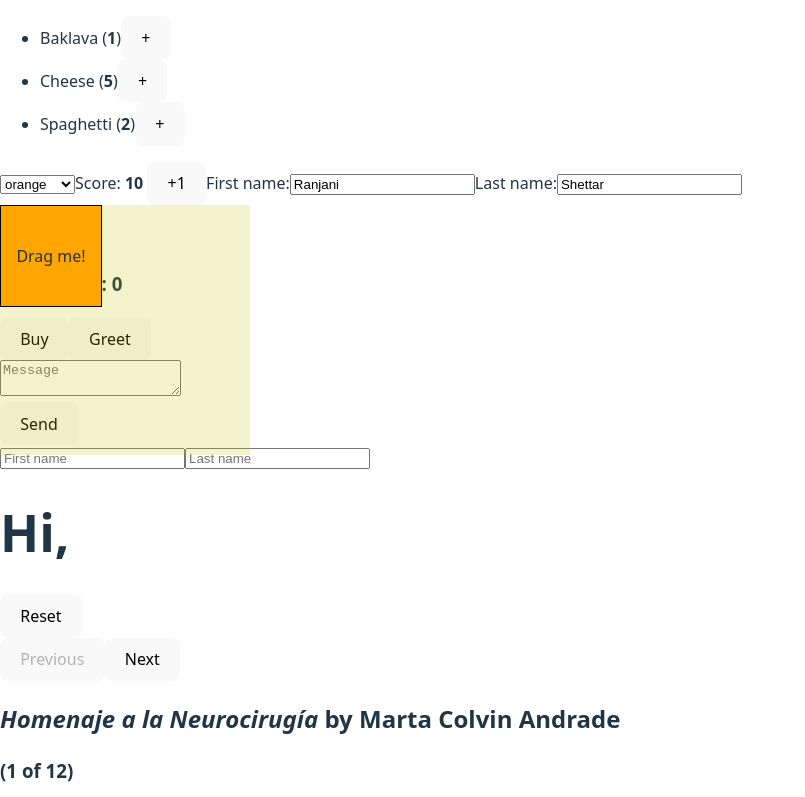
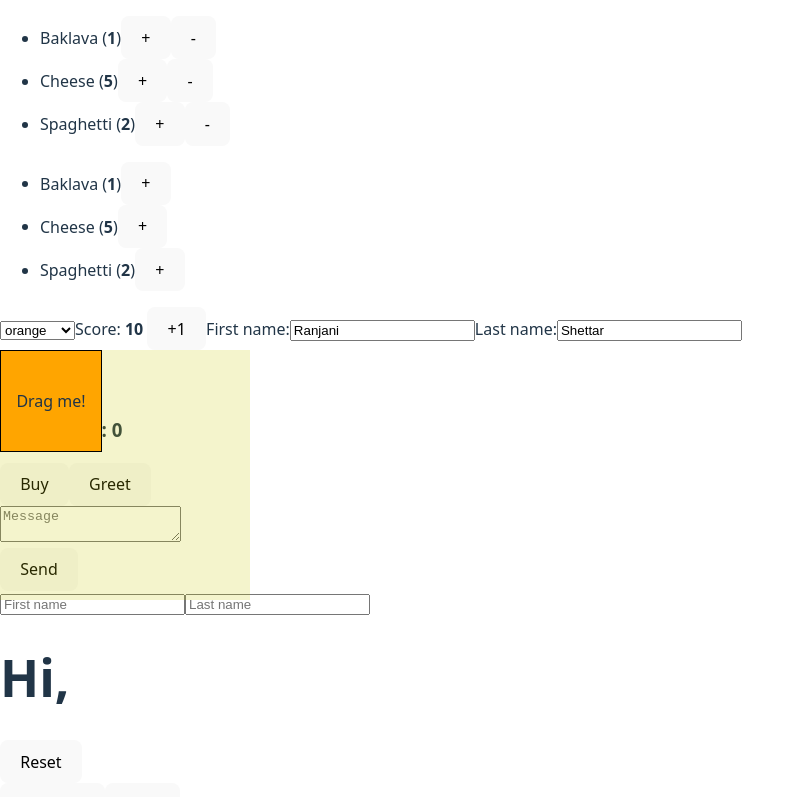
Before and after one commit to eirosiuss/30-Days-of-Javascript, a React (Vite) app in the folder passing-props-to-component/: page / in a window 1280 px wide. Shown: the top 797 px of the page, without its empty margins (0-805 px from the left). Built offline with nearby package versions, Linux system fonts and the light colour scheme.

Commit message:
Remove an item from the shopping cart

```diff
--- a/passing-props-to-component/src/App.jsx
+++ b/passing-props-to-component/src/App.jsx
@@ -16,7 +16,7 @@
 import Scoreboard from './Scoreboard.jsx'
 import Canvas from './Canvas.jsx'
 import ShoppingCart from './ShoppingCart.jsx'
-
+import ShoppingCartTwo from './ShoppingCartTwo.jsx'
 function getImageUrl(imageId, size = "s") {
   return "https://i.imgur.com/" + imageId + size + ".jpg";
 }
@@ -105,6 +105,7 @@
 function App() {
   return (
     <>
+    <ShoppingCartTwo/>
     <ShoppingCart/>
     <Canvas/>
     <Scoreboard/>
--- /dev/null
+++ b/passing-props-to-component/src/ShoppingCartTwo.jsx
@@ -0,0 +1,97 @@
+import { useState } from "react";
+
+const initialProducts = [
+  {
+    id: 0,
+    name: "Baklava",
+    count: 1,
+  },
+  {
+    id: 1,
+    name: "Cheese",
+    count: 5,
+  },
+  {
+    id: 2,
+    name: "Spaghetti",
+    count: 2,
+  },
+];
+
+export default function ShoppingCart() {
+  const [products, setProducts] = useState(initialProducts);
+
+  function handleIncreaseClick(productId) {
+    setProducts(
+      products.map((product) => {
+        if (product.id === productId) {
+          return {
+            ...product,
+            count: product.count + 1,
+          };
+        } else {
+          return product;
+        }
+      })
+    );
+  }
+// mano variantas
+//   function handleDecreaseClick(productId) {
+//     setProducts(
+//       products
+//         .map((product) => {
+//           if (product.id === productId) {
+//             return {
+//               ...product,
+//               count: product.count - 1,
+//             };
+//           } else {
+//             return product;
+//           }
+//         })
+//         .filter((p) => p.count !== 0)
+//     );
+//   }
+
+// sukuriamas nextProducts masyvas (products kopija). Jei id lygus graziname ta pati objekta, tik su kitu count, jei id nelygus nepakitusi objekta. filter isfiltruoja count mazesnius nei 0. i setProducts idedame nextProducts
+function handleDecreaseClick(productId) {
+    let nextProducts = products.map(product => {
+      if (product.id === productId) {
+        return {
+          ...product,
+          count: product.count - 1
+        };
+      } else {
+        return product;
+      }
+    });
+    nextProducts = nextProducts.filter(p =>
+      p.count > 0
+    );
+    setProducts(nextProducts)
+  }
+
+  return (
+    <ul>
+      {products.map((product) => (
+        <li key={product.id}>
+          {product.name} (<b>{product.count}</b>)
+          <button
+            onClick={() => {
+              handleIncreaseClick(product.id);
+            }}
+          >
+            +
+          </button>
+          <button
+            onClick={() => {
+              handleDecreaseClick(product.id);
+            }}
+          >
+            -
+          </button>
+        </li>
+      ))}
+    </ul>
+  );
+}
```
